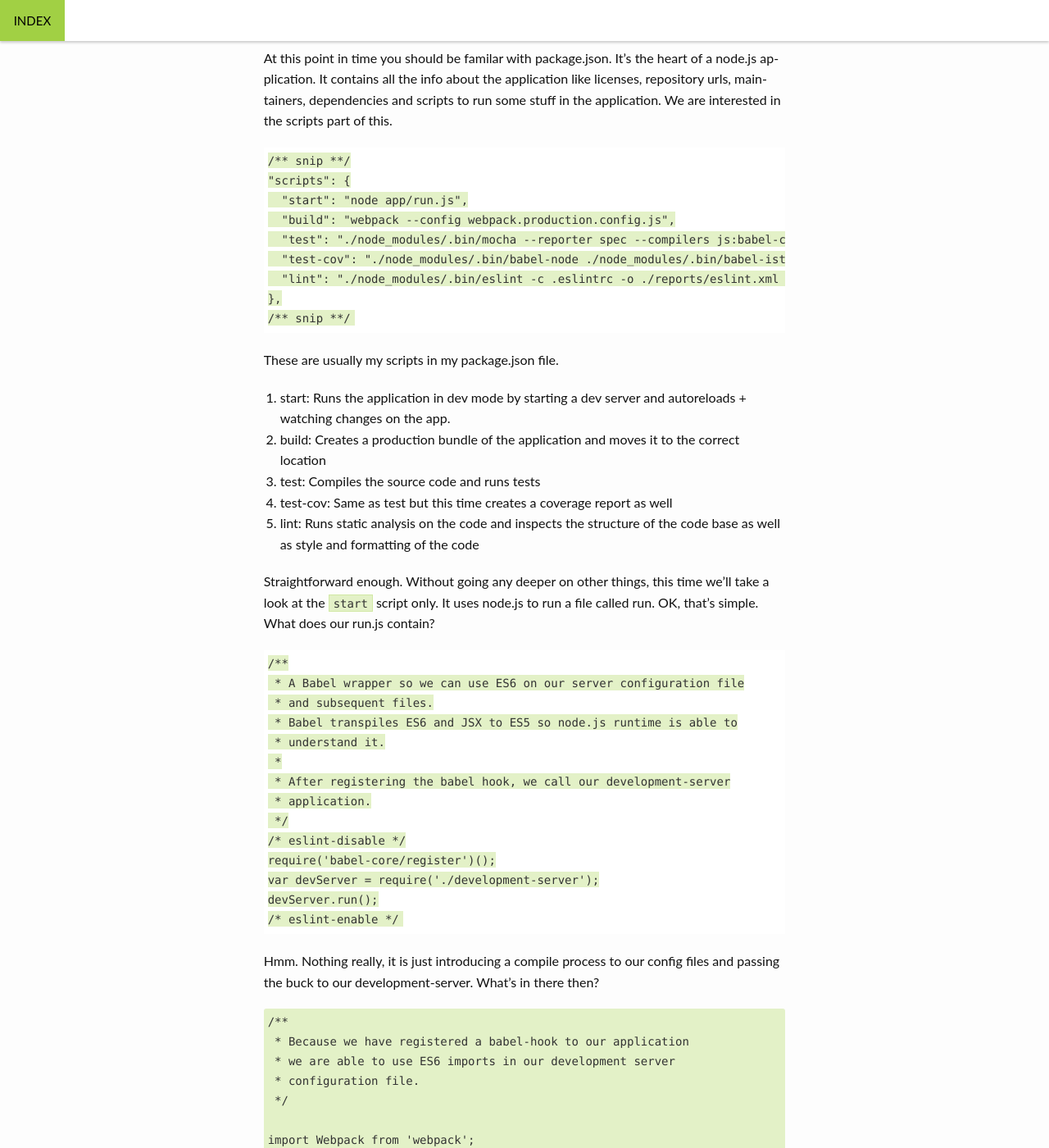
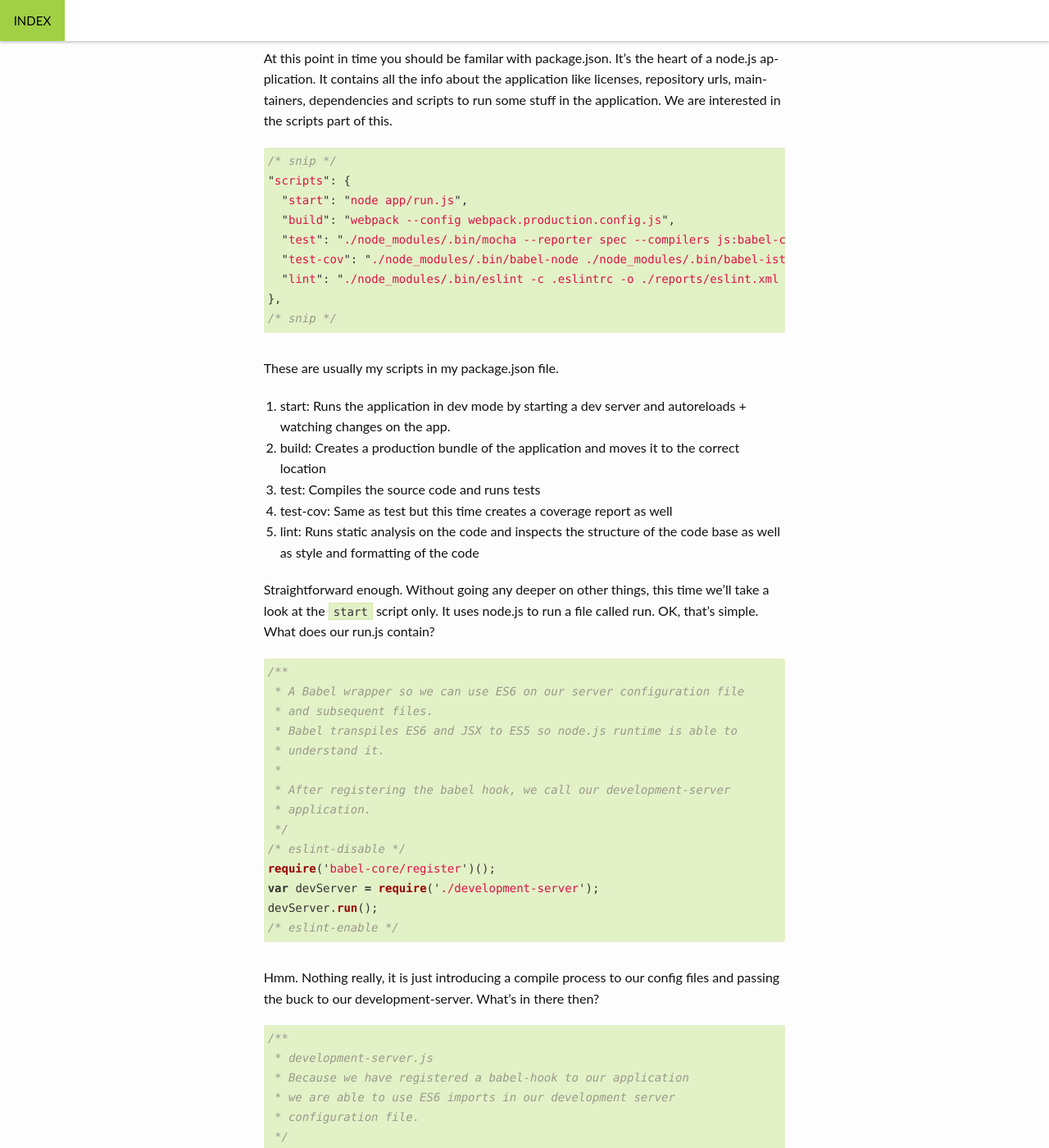
Before and after one commit to Xantier/xantier.github.io, a Jekyll site: the page built from _posts/2016-03-28-introducing-a-build-process-for-your-frontend-resources.md, in a window 1280 px wide and 1400 px high, scrolled down 1995 px. Shown: the whole window at 82% size. Built offline with Jekyll 4.4.1, drawn with Linux system fonts in a browser that asks for light colours; some of the changed text lies outside the part shown.

Commit message:
code block to Jekyll syntax.

````diff
--- a/_posts/2016-03-28-introducing-a-build-process-for-your-frontend-resources.md
+++ b/_posts/2016-03-28-introducing-a-build-process-for-your-frontend-resources.md
@@ -40,8 +40,8 @@ Let's start with the easiest one: package.json
 
 At this point in time you should be familar with package.json. It's the heart of a node.js application. It contains all the info about the application like licenses, repository urls, maintainers, dependencies and scripts to run some stuff in the application. We are interested in the scripts part of this.
 
-```
-/** snip **/
+{% highlight javascript %}
+/* snip */
 "scripts": {
   "start": "node app/run.js",
   "build": "webpack --config webpack.production.config.js",
@@ -49,8 +49,8 @@ At this point in time you should be familar with package.json. It's the heart of
   "test-cov": "./node_modules/.bin/babel-node ./node_modules/.bin/babel-istanbul cover ./node_modules/.bin/_mocha -- -R spec './test/**/*.js'",
   "lint": "./node_modules/.bin/eslint -c .eslintrc -o ./reports/eslint.xml -f checkstyle app/**/*"
 },
-/** snip **/
-```
+/* snip */
+{% endhighlight %}
 
 These are usually my scripts in my package.json file.
 1. start: Runs the application in dev mode by starting a dev server and autoreloads + watching changes on the app.
@@ -59,9 +59,9 @@ These are usually my scripts in my package.json file.
 4. test-cov: Same as test but this time creates a coverage report as well
 5. lint: Runs static analysis on the code and inspects the structure of the code base as well as style and formatting of the code
 
-Straightforward enough. Without going any deeper on other things, this time we'll take a look at the ```start``` script only. It uses node.js to run a file called run. OK, that's simple. What does our run.js contain?
+Straightforward enough. Without going any deeper on other things, this time we'll take a look at the `start` script only. It uses node.js to run a file called run. OK, that's simple. What does our run.js contain?
 
-```
+{% highlight javascript %}
 /**
  * A Babel wrapper so we can use ES6 on our server configuration file
  * and subsequent files.
@@ -76,12 +76,13 @@ require('babel-core/register')();
 var devServer = require('./development-server');
 devServer.run();
 /* eslint-enable */
-```
+{% endhighlight %}
 
 Hmm. Nothing really, it is just introducing a compile process to our config files and passing the buck to our development-server. What's in there then?
 
-``` development-server.js
+{% highlight javascript %}
 /**
+ * development-server.js
  * Because we have registered a babel-hook to our application
  * we are able to use ES6 imports in our development server
  * configuration file.
@@ -161,12 +162,12 @@ export function run() {
   });
 }
 /* eslint-enable */
-```
+{% endhighlight %}
 
 
 OK. Now we are getting somewhere. It seems to import a webpack, webpack configuration and webpack dev server and then run the webpack dev-server with our imported config. Last piece of the puzzle is our webpack config file. It looks like this:
 
-```
+{% highlight javascript %}
 /**
  * Development config file for webpack
  * Creates two bundles:
@@ -256,7 +257,7 @@ module.exports = {
     new Webpack.NoErrorsPlugin()
   ]
 };
-```
+{% endhighlight %}
 
 Cool beans. That's all the configurations needed to introduce a proper frontend workflow with compile, hot reloading and development server. Now if we want to develop we will open our terminal, navigate to the folder where our package.json is located and type in ```npm start```. This will fire up our development server and start serving our compiled and bundled application in port 3000. Developer happiness achieved.
 
@@ -264,7 +265,7 @@ Cool beans. That's all the configurations needed to introduce a proper frontend
 
 Next step is to introduce this build process to our Continuous Integration system. Because naturally we have set up Jenkins to run our maven/cradle project already it is a good idea to follow that path and introduce frontend building via that route as well. We can do this multiple ways but the easiest path is to introduce a maven plugin called "frontend-maven-plugin". With this guy we can install node.js, all needed dependencies and build, compile, bundle and transfer our bundled application to the correct location. Below we have our maven config for this:
 
-```
+{% highlight xml %}
 <plugin>
     <groupId>com.github.eirslett</groupId>
     <artifactId>frontend-maven-plugin</artifactId>
@@ -304,12 +305,12 @@ Next step is to introduce this build process to our Continuous Integration syste
         </execution>
     </executions>
 </plugin>
-```
+{% endhighlight %}
 
 That's pretty much it. Now we just configure our CI server to run this maven goal as well. The plugin will contact it's node.js who will do all the heavy lifting. Instead of running the development configuration of our webpack it will run production config which contains few tweaks ti produce our final bundled product. The production.config.js looks like this:
 
 
-```
+{% highlight javascript %}
 /**
  * Production config file for webpack
  * Creates two bundles:
@@ -392,6 +393,6 @@ module.exports = {
     new Webpack.NoErrorsPlugin()
   ]
 };
-```
+{% endhighlight %}
 
-To do this manually we can naturally run it with our own node.js installation. The command for running it would be ```build``` from our package.json. I think that's enough for today. Something to ponder about would probably be the remaining step on this process, namely tests and how to run them with a compile process.
+To do this manually we can naturally run it with our own node.js installation. The command for running it would be `build` from our package.json. I think that's enough for today. Something to ponder about would probably be the remaining step on this process, namely tests and how to run them with a compile process.
````
Also changed, not shown: _posts/2016-02-28-using-rules-to-help-your-junit-testcases.md (+10 -10 lines), _posts/2016-03-21-how-should-you-structure-our-frontend-code-in-JVM-webapp.md (+2 -2 lines).
